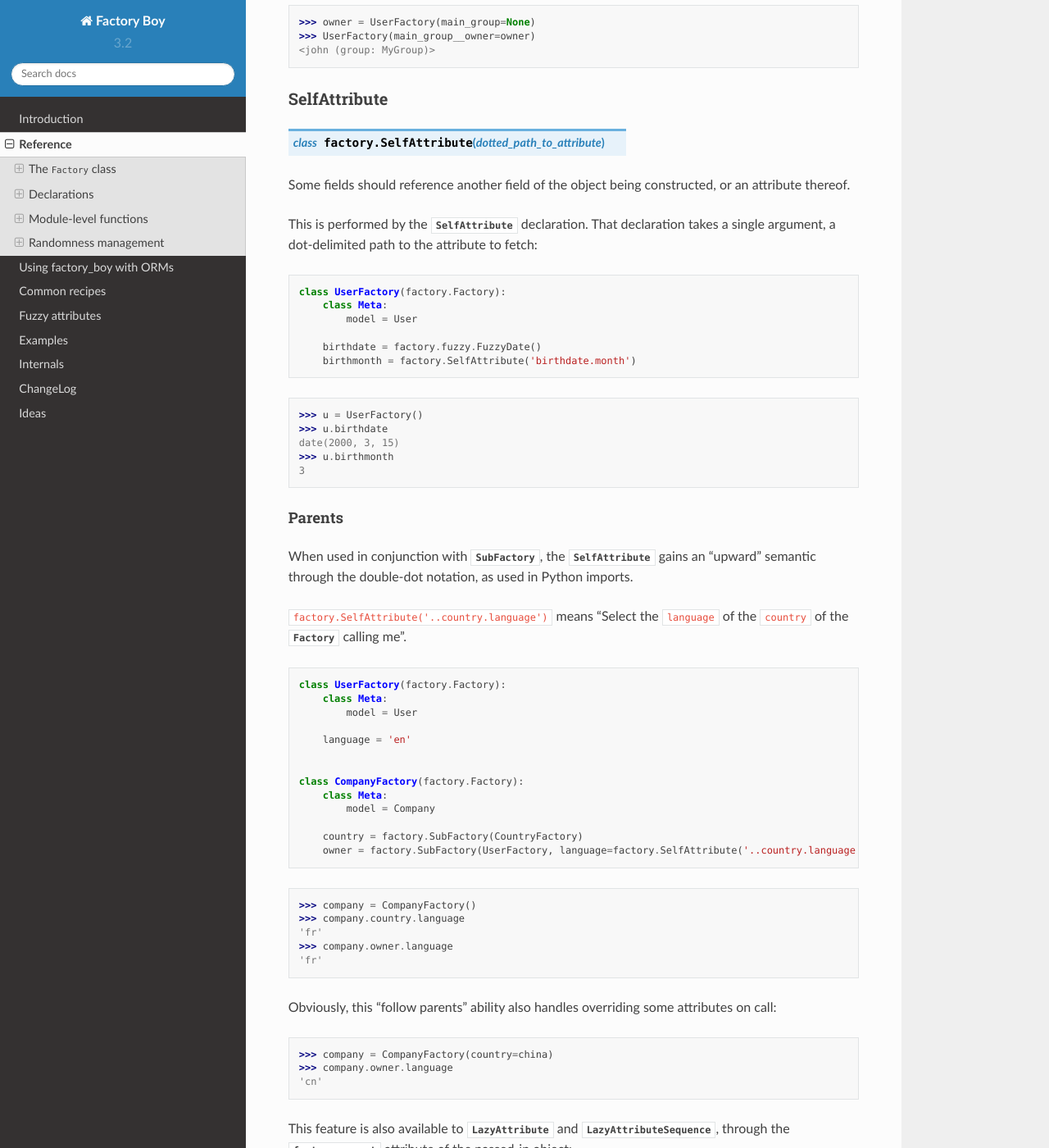
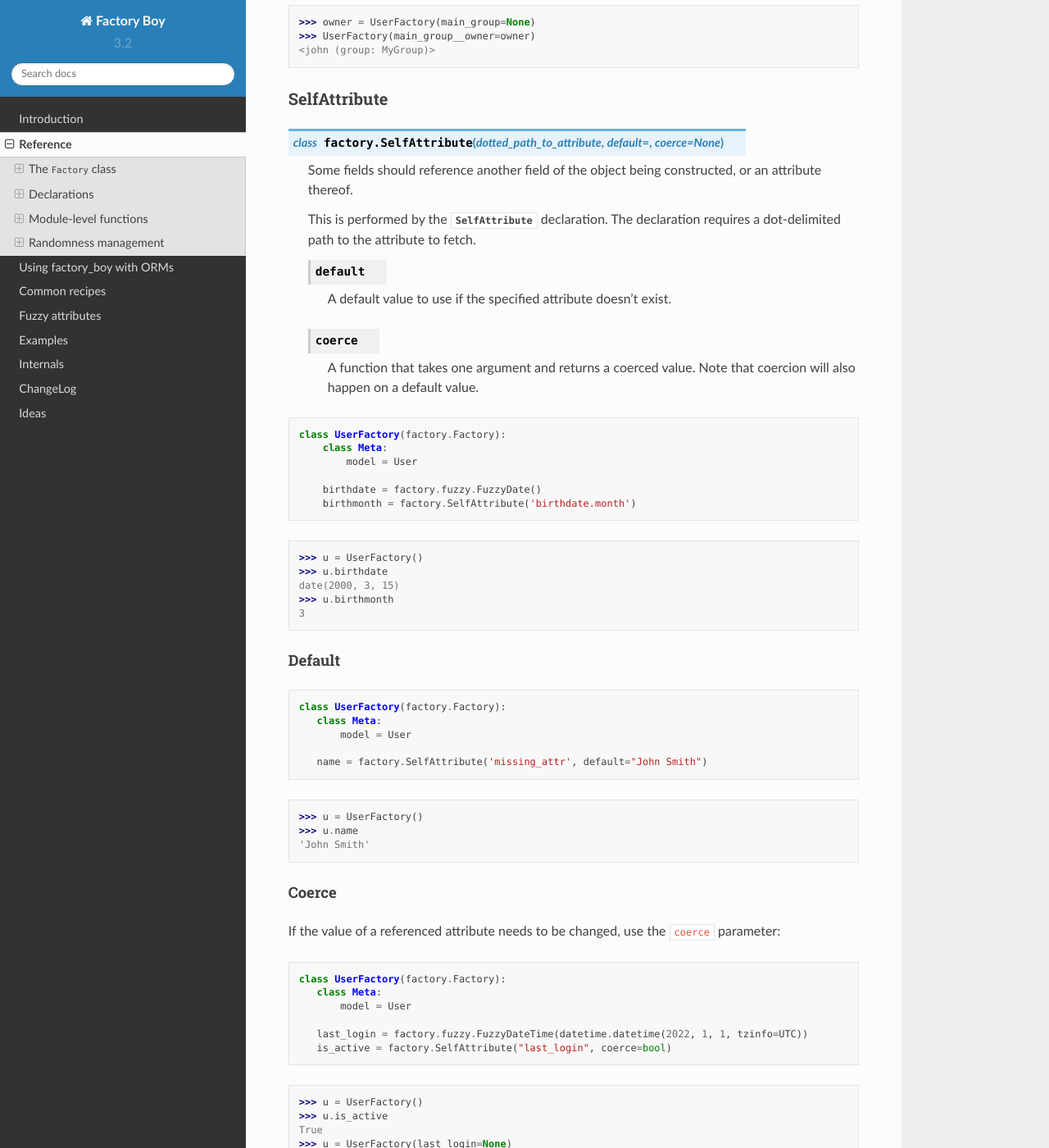
Before and after one commit to FactoryBoy/factory_boy, a Sphinx documentation site: the page built from docs/reference.rst, in a window 1280 px wide and 1400 px high, scrolled down 21762 px. Shown: the whole window at 82% size. Built offline with Sphinx 7.4.7 and the Read the Docs theme 2.0.0, drawn with Linux system fonts in a browser that asks for light colours.

Commit message:
Add support for a `coerce` function for `factory.SelfAttribute`
`SelfAttribute` will, if given, call and return the return value of the
`coerce` function

```diff
--- a/docs/changelog.rst
+++ b/docs/changelog.rst
@@ -15,6 +15,8 @@ ChangeLog
     - Add support for Django 3.2
     - Add support for Django 4.0
     - Add support for Python 3.10
+    - :issue:`963`: Add a ``coerce`` argument to :class:`~factory.SelfAttribute`
+    - Add documentation for ``default`` argument of :class:`~factory.SelfAttribute`
 
 *Bugfix:*
 
--- a/docs/reference.rst
+++ b/docs/reference.rst
@@ -1295,12 +1295,23 @@ Obviously, such circular relationships require careful handling of loops:
 SelfAttribute
 """""""""""""
 
-.. class:: SelfAttribute(dotted_path_to_attribute)
-
-Some fields should reference another field of the object being constructed, or an attribute thereof.
-
-This is performed by the :class:`~factory.SelfAttribute` declaration.
-That declaration takes a single argument, a dot-delimited path to the attribute to fetch:
+.. class:: SelfAttribute(dotted_path_to_attribute, default=, coerce=None)
+
+    Some fields should reference another field of the object being constructed,
+    or an attribute thereof.
+
+    This is performed by the :class:`~factory.SelfAttribute` declaration.
+    The declaration requires a dot-delimited path to the attribute to fetch.
+
+    .. attribute:: default
+
+        A default value to use if the specified attribute doesn't exist.
+
+    .. attribute:: coerce
+
+        A function that takes one argument and returns a coerced value.
+        Note that coercion will also happen on a default value.
+
 
 .. code-block:: python
 
@@ -1318,6 +1329,52 @@ That declaration takes a single argument, a dot-delimited path to the attribute
     date(2000, 3, 15)
     >>> u.birthmonth
     3
+
+
+.. _selfattribute-default:
+
+Default
+~~~~~~~
+
+.. code-block:: python
+
+   class UserFactory(factory.Factory):
+      class Meta:
+          model = User
+
+      name = factory.SelfAttribute('missing_attr', default="John Smith")
+
+.. code-block:: pycon
+
+   >>> u = UserFactory()
+   >>> u.name
+   'John Smith'
+
+
+.. _selfattribute-coerce:
+
+Coerce
+~~~~~~
+
+If the value of a referenced attribute needs to be changed, use the ``coerce`` parameter:
+
+.. code-block:: python
+
+   class UserFactory(factory.Factory):
+      class Meta:
+          model = User
+
+      last_login = factory.fuzzy.FuzzyDateTime(datetime.datetime(2022, 1, 1, tzinfo=UTC))
+      is_active = factory.SelfAttribute("last_login", coerce=bool)
+
+.. code-block:: pycon
+
+   >>> u = UserFactory()
+   >>> u.is_active
+   True
+   >>> u = UserFactory(last_login=None)
+   >>> u.is_active
+   False
 
 
 .. _factory-parent:
```
Also changed, not shown: 4 other files.
